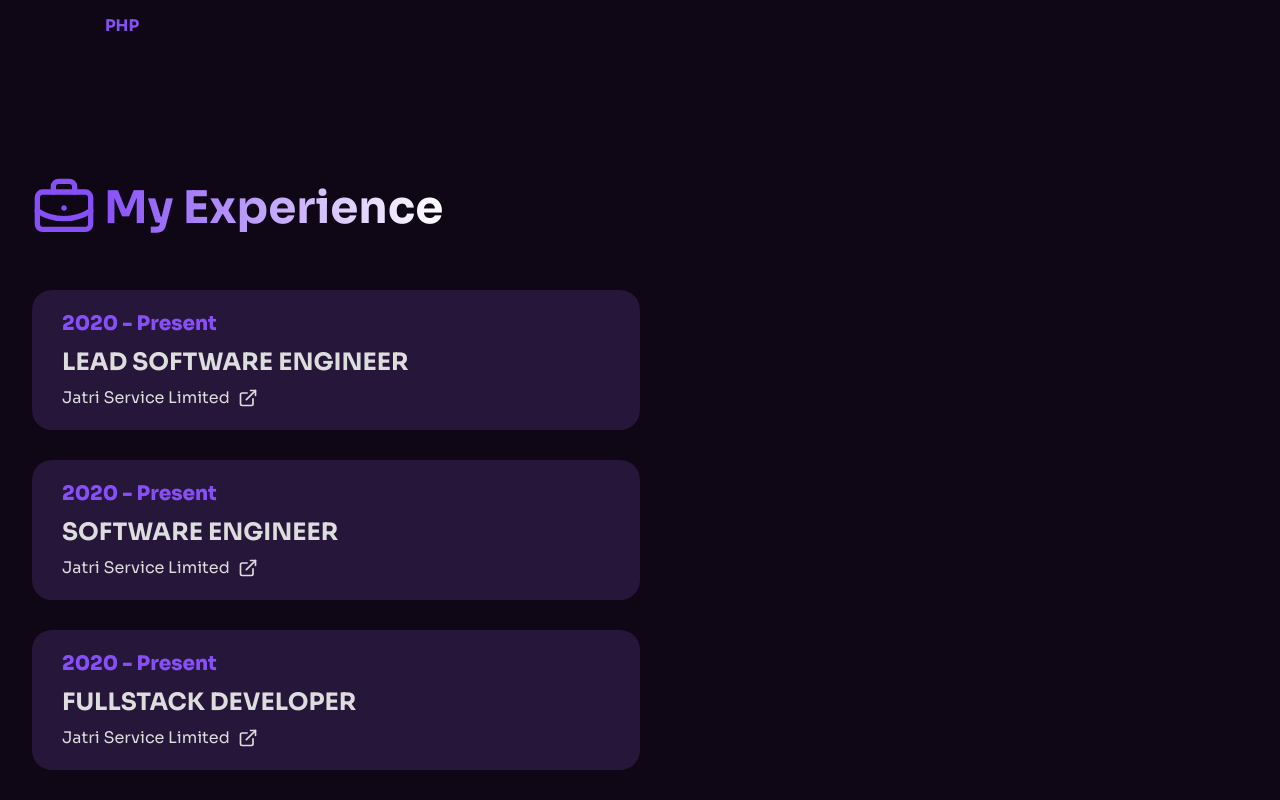
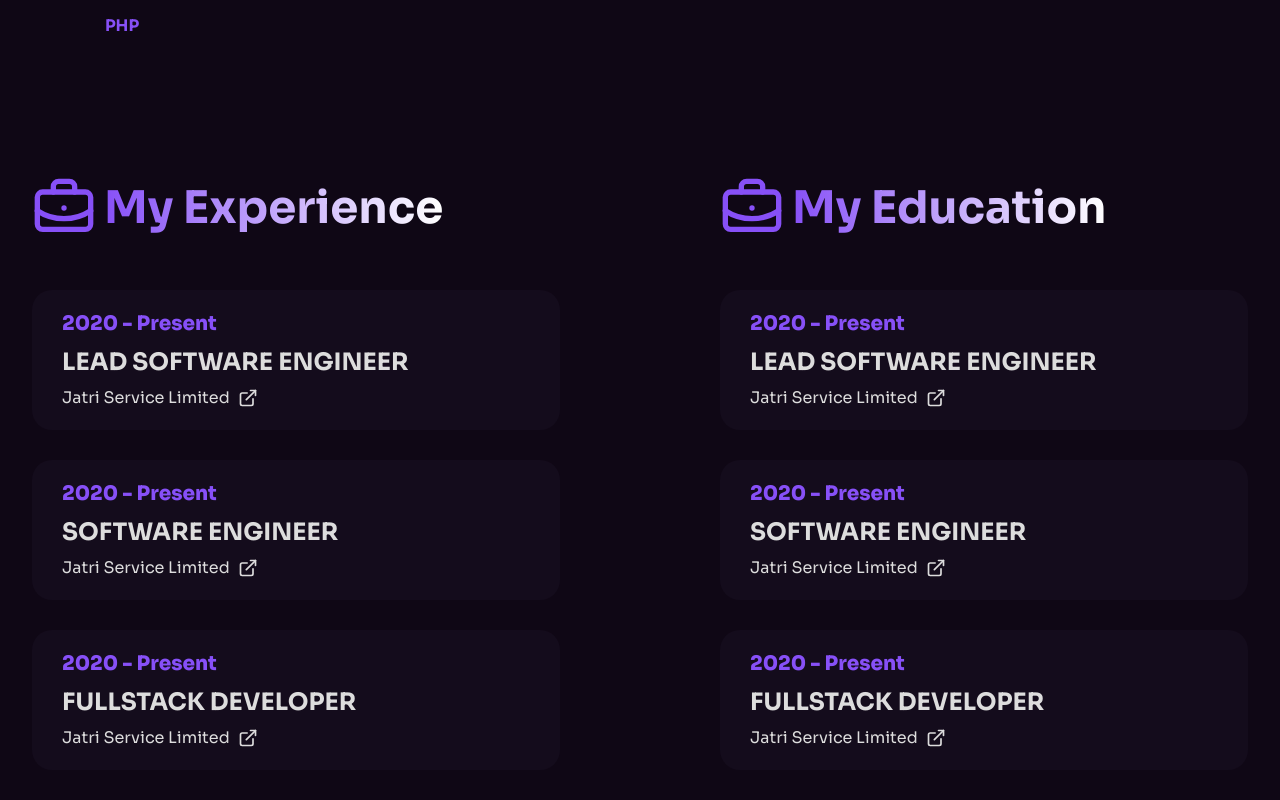
Before and after one commit to mohaimenkhalid/personal-portfolio-nuxt3, a Nuxt app: page / in a window 1280 px wide. Shown: the part 1360-2160 px from the top of the page. Built offline with nearby package versions, Linux system fonts and the light colour scheme.

Commit message:
my education setion added

```diff
--- a/components/experience.vue
+++ b/components/experience.vue
@@ -5,6 +5,7 @@
 <template>
   <div class="experience-section">
     <div class="container">
+      <div class="flex gap-x-40 flex-col md:flex-row">
         <div class="w-full md:w-1/2">
           <div class="flex items-center mb-10 md:my-12">
             <div><BriefcaseBusiness class="w-10 h-10 md:w-16 md:h-16 text-[color:var(--tj-theme-primary)]" /></div>
@@ -54,7 +55,56 @@
             </div>
           </div>
         </div>
-
+        <div class="w-full md:w-1/2">
+          <div class="flex items-center mb-10 md:my-12">
+            <div><BriefcaseBusiness class="w-10 h-10 md:w-16 md:h-16 text-[color:var(--tj-theme-primary)]" /></div>
+            <h2 class="section-title text-[30px] md:text-[45px] ml-2">
+              My Education
+            </h2>
+          </div>
+          <div class="flex flex-col">
+            <div class="card group/resume hover:bg-[color:var(--tj-theme-primary)]">
+              <div class="resume-item">
+                <div class="group-hover/resume:text-white text-xl font-extrabold mb-2 text-[color:var(--tj-theme-primary)]">2020 - Present</div>
+                <h3 class="text-lg md:text-2xl font-bold uppercase mb-2">Lead Software Engineer</h3>
+                <div class="">
+                  <a href="" class="flex items-center">
+                    <!--                  <img src="../assets/image/jatri.png" />-->
+                    <span> Jatri Service Limited</span>
+                    <ExternalLink class="w-5 h-5 ml-2" />
+                  </a>
+                </div>
+              </div>
+            </div>
+            <div class="card group/resume hover:bg-[color:var(--tj-theme-primary)]">
+              <div class="resume-item">
+                <div class="group-hover/resume:text-white text-xl font-extrabold mb-2 text-[color:var(--tj-theme-primary)]">2020 - Present</div>
+                <h3 class="text-lg md:text-2xl font-bold uppercase mb-2">Software Engineer</h3>
+                <div class="">
+                  <a href="" class="flex items-center">
+                    <!--                  <img src="../assets/image/jatri.png" />-->
+                    <span> Jatri Service Limited</span>
+                    <ExternalLink class="w-5 h-5 ml-2" />
+                  </a>
+                </div>
+              </div>
+            </div>
+            <div class="card group/resume hover:bg-[color:var(--tj-theme-primary)]">
+              <div class="resume-item">
+                <div class="group-hover/resume:text-white text-xl font-extrabold mb-2 text-[color:var(--tj-theme-primary)]">2020 - Present</div>
+                <h3 class="text-lg md:text-2xl font-bold uppercase mb-2">FullStack Developer</h3>
+                <div class="">
+                  <a href="" class="flex items-center">
+                    <!--                  <img src="../assets/image/jatri.png" />-->
+                    <span> Jatri Service Limited</span>
+                    <ExternalLink class="w-5 h-5 ml-2" />
+                  </a>
+                </div>
+              </div>
+            </div>
+          </div>
+        </div>
+      </div>
     </div>
   </div>
 </template>
--- a/components/header.vue
+++ b/components/header.vue
@@ -2,7 +2,6 @@
 import { BriefcaseBusiness } from 'lucide-vue-next';
 
 import {Button} from "~/components/ui/button";
-import Hamburger from "~/components/ui/hamburger/Hamburger.vue";
 const isOpenMobileMenu = ref(false)
 </script>
 
```
Also changed, not shown: assets/css/tailwind.css, components/Hamburger.vue (renamed from components/ui/hamburger/Hamburger.vue). Lines whose indentation alone changed are shown as unchanged.
